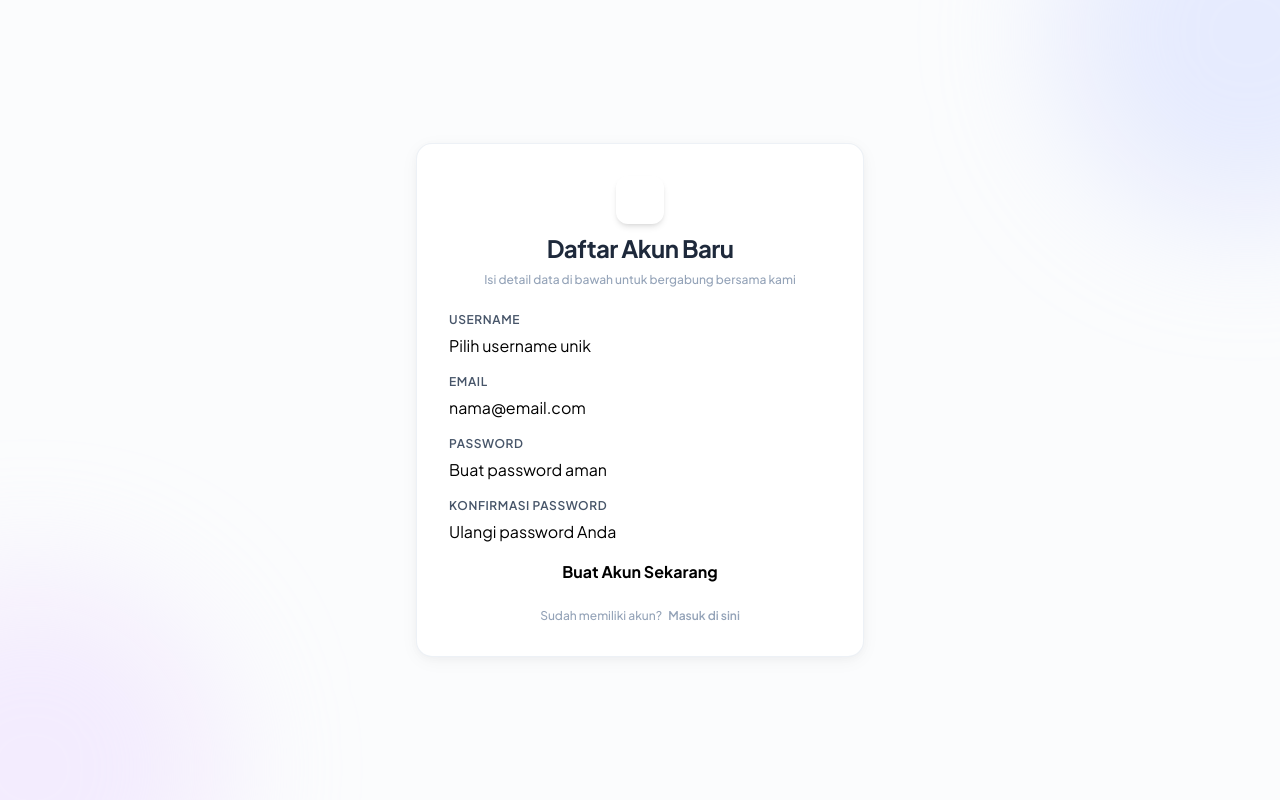
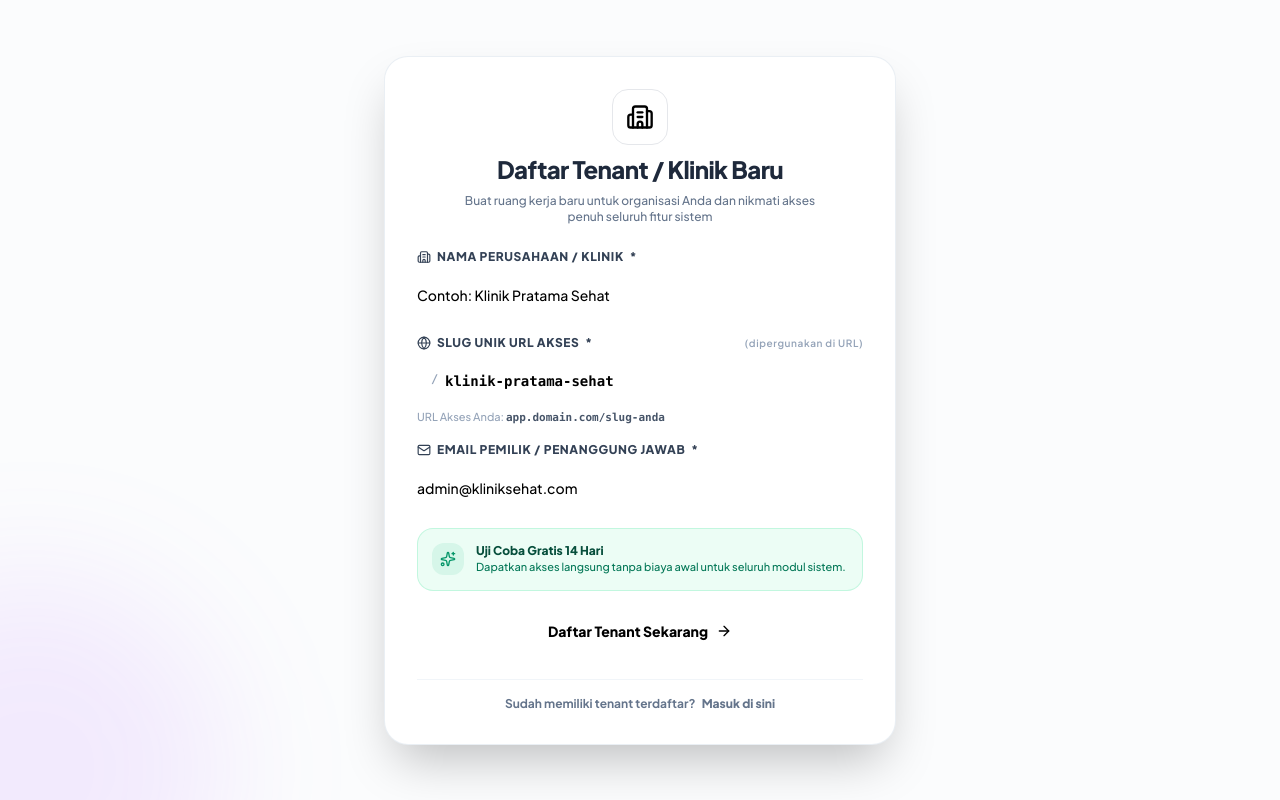
Before and after one commit to mozictt/tail, a Nuxt app: page /register in a window 1280 px wide. Built offline with nearby package versions, Linux system fonts and the light colour scheme.

Commit message:
penambahan tenant id

```diff
--- a/app/pages/register.vue
+++ b/app/pages/register.vue
@@ -1,42 +1,98 @@
 <script setup lang="ts">
-import { ref } from "vue";
+import { ref, watch } from "vue";
 import { useRouter } from "vue-router";
+import { TenantService } from "@/services/tenant.service";
 import Swal from "sweetalert2";
+import { Building2, Globe, Mail, Sparkles, ArrowRight, ShieldCheck } from "lucide-vue-next";
 
-const username = ref("");
+const tenantService = TenantService();
+const router = useRouter();
+
+const name = ref("");
+const slug = ref("");
 const email = ref("");
-const password = ref("");
-const confirmPassword = ref("");
 const error = ref("");
 const loading = ref(false);
+const autoSlug = ref(true);
 
-const router = useRouter();
+// Auto slug generator
+watch(name, (val) => {
+  if (autoSlug.value) {
+    slug.value = val
+      .toLowerCase()
+      .trim()
+      .replace(/[^a-z0-9 -]/g, "")
+      .replace(/\s+/g, "-")
+      .replace(/-+/g, "-");
+  }
+});
 
-const doRegister = async () => {
+const handleSlugInput = () => {
+  autoSlug.value = false;
+  slug.value = slug.value
+    .toLowerCase()
+    .trim()
+    .replace(/[^a-z0-9-]/g, "");
+};
+
+const doRegisterTenant = async () => {
   error.value = "";
 
-  if (password.value !== confirmPassword.value) {
-    error.value = "Password dan Konfirmasi Password tidak cocok";
+  if (!name.value.trim()) {
+    error.value = "Nama Tenant / Perusahaan wajib diisi";
+    return;
+  }
+  if (!slug.value.trim()) {
+    error.value = "Slug URL unik wajib diisi";
+    return;
+  }
+  if (!email.value.trim()) {
+    error.value = "Email pemilik wajib diisi";
     return;
   }
 
   loading.value = true;
 
   try {
-    // Simulasi register sukses
-    await new Promise((resolve) => setTimeout(resolve, 1500));
+    const res: any = await tenantService.registerTenant({
+      name: name.value.trim(),
+      slug: slug.value.trim(),
+      email: email.value.trim(),
+    });
+
+    const tenantData = res?.data || res;
 
     await Swal.fire({
-      title: "Registrasi Berhasil!",
-      text: "Akun Anda telah berhasil dibuat. Silakan masuk.",
+      title: "Registrasi Tenant Berhasil!",
+      html: `
+        <div class="space-y-3 text-left">
+          <p class="text-slate-600 text-sm">Selamat! Tenant <strong>"${name.value}"</strong> berhasil terdaftar di sistem.</p>
+          <div class="bg-indigo-50 border border-indigo-100 rounded-2xl p-4 space-y-1.5 text-xs text-indigo-900 font-medium">
+            <div class="flex justify-between">
+              <span class="text-indigo-600 font-bold">Slug Akses URL:</span>
+              <span class="font-mono font-bold">/${slug.value}</span>
+            </div>
+            <div class="flex justify-between">
+              <span class="text-indigo-600 font-bold">Masa Trial:</span>
+              <span class="font-bold text-emerald-600">14 Hari Gratis</span>
+            </div>
+          </div>
+          <p class="text-slate-500 text-xs">Silakan masuk menggunakan akun kredensial Anda untuk memulai.</p>
+        </div>
+      `,
       icon: "success",
-      confirmButtonText: "Ke Halaman Login",
+      confirmButtonText: "Lanjut ke Halaman Login",
       confirmButtonColor: "#4f46e5",
+      customClass: {
+        confirmButton: "btn btn-primary rounded-2xl font-bold px-6 shadow-lg shadow-primary/30",
+        popup: "rounded-3xl p-6",
+      },
     });
 
     router.push("/login");
-  } catch (e) {
-    error.value = "Terjadi kesalahan. Coba lagi nanti.";
+  } catch (err: any) {
+    console.error("Gagal mendaftarkan tenant:", err);
+    error.value = err?.data?.message || err?.message || "Gagal mendaftarkan tenant. Nama atau Slug URL mungkin sudah digunakan.";
   } finally {
     loading.value = false;
   }
@@ -49,91 +105,123 @@ definePageMeta({
 
 <template>
   <div class="min-h-screen flex items-center justify-center bg-slate-50/50 p-6 relative overflow-hidden">
-    <!-- Abstract background blobs for premium feel -->
-    <div class="absolute -top-40 -right-40 w-96 h-96 bg-indigo-200/40 rounded-full blur-3xl"></div>
-    <div class="absolute -bottom-40 -left-40 w-96 h-96 bg-purple-200/40 rounded-full blur-3xl"></div>
+    <!-- Background Decorator -->
+    <div class="absolute -top-40 -right-40 w-96 h-96 bg-primary/10 rounded-full blur-3xl"></div>
+    <div class="absolute -bottom-40 -left-40 w-96 h-96 bg-purple-500/10 rounded-full blur-3xl"></div>
 
-    <div class="bg-white border border-slate-200/60 rounded-2xl shadow-premium max-w-md w-full p-8 space-y-6 relative z-10" role="form">
+    <div class="bg-white border border-slate-200/70 rounded-3xl shadow-2xl max-w-lg w-full p-8 space-y-6 relative z-10">
+      <!-- Form Header -->
       <div class="text-center space-y-2">
-        <div class="w-12 h-12 rounded-xl bg-primary flex items-center justify-center text-white mx-auto shadow-md shadow-primary/20">
-          <svg xmlns="http://www.w3.org/2000/svg" fill="none" viewBox="0 0 24 24" stroke-width="2.5" stroke="currentColor" class="w-6 h-6">
-            <path stroke-linecap="round" stroke-linejoin="round" d="M18 7.5v3m0 0v3m0-3h3m-3 0h-3m-2.25-4.125a3.375 3.375 0 1 1-6.75 0 3.375 3.375 0 0 1 6.75 0ZM3 19.235v-.11a6.375 6.375 0 0 1 12.75 0v.109A12.318 12.318 0 0 1 9.374 21c-2.331 0-4.512-.645-6.374-1.766Z" />
-          </svg>
+        <div class="w-14 h-14 rounded-2xl bg-primary/10 text-primary flex items-center justify-center mx-auto border border-primary/20 shadow-xs">
+          <Building2 class="w-7 h-7" />
         </div>
-        <h1 class="text-2xl font-bold text-slate-800 tracking-tight">Daftar Akun Baru</h1>
-        <p class="text-slate-400 text-xs font-medium">
-          Isi detail data di bawah untuk bergabung bersama kami
+        <h1 class="text-2xl font-black text-slate-800 tracking-tight">Daftar Tenant / Klinik Baru</h1>
+        <p class="text-slate-500 text-xs font-medium max-w-sm mx-auto">
+          Buat ruang kerja baru untuk organisasi Anda dan nikmati akses penuh seluruh fitur sistem
         </p>
       </div>
 
-      <form @submit.prevent="doRegister" class="space-y-4">
+      <form @submit.prevent="doRegisterTenant" class="space-y-4">
+        <!-- Tenant Name Input -->
         <div>
-          <label for="username" class="block text-slate-600 text-xs font-semibold uppercase tracking-wider mb-1.5">Username</label>
+          <label class="block text-slate-700 text-xs font-extrabold uppercase tracking-wider mb-1.5 flex items-center gap-1.5">
+            <Building2 class="w-3.5 h-3.5 text-primary" />
+            <span>Nama Perusahaan / Klinik</span>
+            <span class="text-error">*</span>
+          </label>
           <input
-            id="username"
-            v-model="username"
+            v-model="name"
             type="text"
             required
-            placeholder="Pilih username unik"
-            class="input input-bordered w-full rounded-xl focus:outline-none focus:ring-2 focus:ring-primary/20 focus:border-primary transition duration-200"
+            placeholder="Contoh: Klinik Pratama Sehat"
+            class="input input-bordered w-full rounded-2xl h-12 focus:ring-4 focus:ring-primary/20 focus:border-primary transition-all font-medium text-sm text-slate-800"
           />
         </div>
 
+        <!-- Slug URL Input -->
         <div>
-          <label for="email" class="block text-slate-600 text-xs font-semibold uppercase tracking-wider mb-1.5">Email</label>
+          <label class="block text-slate-700 text-xs font-extrabold uppercase tracking-wider mb-1.5 flex items-center justify-between">
+            <span class="flex items-center gap-1.5">
+              <Globe class="w-3.5 h-3.5 text-primary" />
+              <span>Slug Unik URL Akses</span>
+              <span class="text-error">*</span>
+            </span>
+            <span class="text-[10px] text-slate-400 font-semibold normal-case">(dipergunakan di URL)</span>
+          </label>
+          <div class="relative">
+            <div class="absolute left-3.5 top-3.5 text-xs font-bold text-slate-400 font-mono">
+              /
+            </div>
+            <input
+              v-model="slug"
+              @input="handleSlugInput"
+              type="text"
+              required
+              placeholder="klinik-pratama-sehat"
+              class="input input-bordered w-full pl-7 rounded-2xl h-12 focus:ring-4 focus:ring-primary/20 focus:border-primary transition-all font-mono font-bold text-sm text-primary"
+            />
+          </div>
+          <p class="text-[11px] text-slate-400 font-medium mt-1">
+            URL Akses Anda: <span class="font-mono font-bold text-slate-600">app.domain.com/{{ slug || 'slug-anda' }}</span>
+          </p>
+        </div>
+
+        <!-- Email Owner Input -->
+        <div>
+          <label class="block text-slate-700 text-xs font-extrabold uppercase tracking-wider mb-1.5 flex items-center gap-1.5">
+            <Mail class="w-3.5 h-3.5 text-primary" />
+            <span>Email Pemilik / Penanggung Jawab</span>
+            <span class="text-error">*</span>
+          </label>
           <input
-            id="email"
             v-model="email"
             type="email"
             required
-            placeholder="nama@email.com"
-            class="input input-bordered w-full rounded-xl focus:outline-none focus:ring-2 focus:ring-primary/20 focus:border-primary transition duration-200"
+            placeholder="admin@kliniksehat.com"
+            class="input input-bordered w-full rounded-2xl h-12 focus:ring-4 focus:ring-primary/20 focus:border-primary transition-all font-medium text-sm text-slate-800"
           />
         </div>
 
-        <div>
-          <label for="password" class="block text-slate-600 text-xs font-semibold uppercase tracking-wider mb-1.5">Password</label>
-          <input
-            id="password"
-            v-model="password"
-            type="password"
-            required
-            placeholder="Buat password aman"
-            class="input input-bordered w-full rounded-xl focus:outline-none focus:ring-2 focus:ring-primary/20 focus:border-primary transition duration-200"
-          />
+        <!-- Error Message Alert -->
+        <div v-if="error" class="p-3 bg-error/10 border border-error/20 rounded-2xl text-error text-xs font-bold flex items-center gap-2">
+          <span class="w-1.5 h-1.5 rounded-full bg-error shrink-0"></span>
+          <span>{{ error }}</span>
         </div>
 
-        <div>
-          <label for="confirmPassword" class="block text-slate-600 text-xs font-semibold uppercase tracking-wider mb-1.5">Konfirmasi Password</label>
-          <input
-            id="confirmPassword"
-            v-model="confirmPassword"
-            type="password"
-            required
-            placeholder="Ulangi password Anda"
-            class="input input-bordered w-full rounded-xl focus:outline-none focus:ring-2 focus:ring-primary/20 focus:border-primary transition duration-200"
-          />
+        <!-- Trial Feature Callout -->
+        <div class="p-3.5 bg-emerald-50 border border-emerald-200/60 rounded-2xl flex items-center gap-3">
+          <div class="w-8 h-8 rounded-xl bg-emerald-500/10 text-emerald-600 flex items-center justify-center shrink-0">
+            <Sparkles class="w-4 h-4" />
+          </div>
+          <div>
+            <h4 class="text-xs font-extrabold text-emerald-900">Uji Coba Gratis 14 Hari</h4>
+            <p class="text-[11px] font-medium text-emerald-700">Dapatkan akses langsung tanpa biaya awal untuk seluruh modul sistem.</p>
+          </div>
         </div>
 
-        <!-- Tombol Daftar -->
+        <!-- Submit Button -->
         <button
           type="submit"
-          class="btn btn-primary w-full rounded-xl hover:shadow-lg hover:shadow-primary/25 transition-all duration-300 flex items-center justify-center font-bold"
+          class="btn btn-primary w-full rounded-2xl h-12 hover:shadow-xl hover:shadow-primary/30 transition-all duration-300 flex items-center justify-center font-extrabold text-sm gap-2 mt-2"
           :disabled="loading"
         >
-          <span v-if="!loading">Buat Akun Sekarang</span>
+          <span v-if="!loading" class="flex items-center gap-2">
+            <span>Daftar Tenant Sekarang</span>
+            <ArrowRight class="w-4 h-4" />
+          </span>
           <span v-else class="flex items-center gap-2">
             <span class="loading loading-spinner loading-xs"></span>
-            Mendaftarkan...
+            <span>Memproses Pendaftaran...</span>
           </span>
         </button>
-
-        <p v-if="error" class="text-center text-error text-xs font-semibold mt-3">{{ error }}</p>
       </form>
 
-      <p class="text-center text-slate-400 text-xs font-medium mt-4">
-        Sudah memiliki akun?
-        <NuxtLink to="/login" class="text-primary hover:underline font-semibold ml-1">Masuk di sini</NuxtLink>
+      <!-- Footer Link to Login -->
+      <p class="text-center text-slate-500 text-xs font-bold mt-4 pt-4 border-t border-slate-100">
+        Sudah memiliki tenant terdaftar?
+        <NuxtLink to="/login" class="text-primary hover:underline font-extrabold ml-1">
+          Masuk di sini
+        </NuxtLink>
       </p>
     </div>
   </div>
```
Also changed, not shown: app/services/tenant.service.ts (added, +25 -0 lines).
